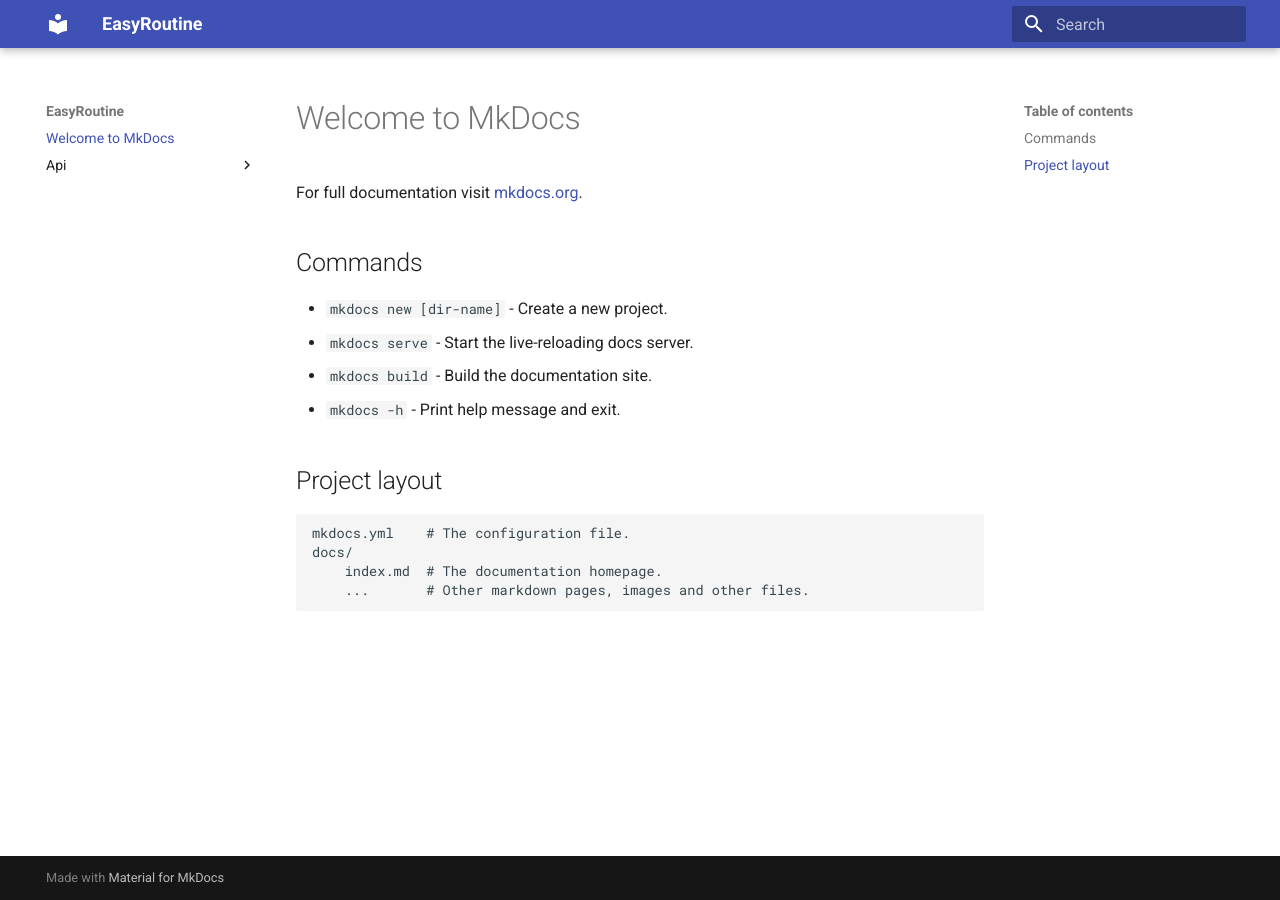
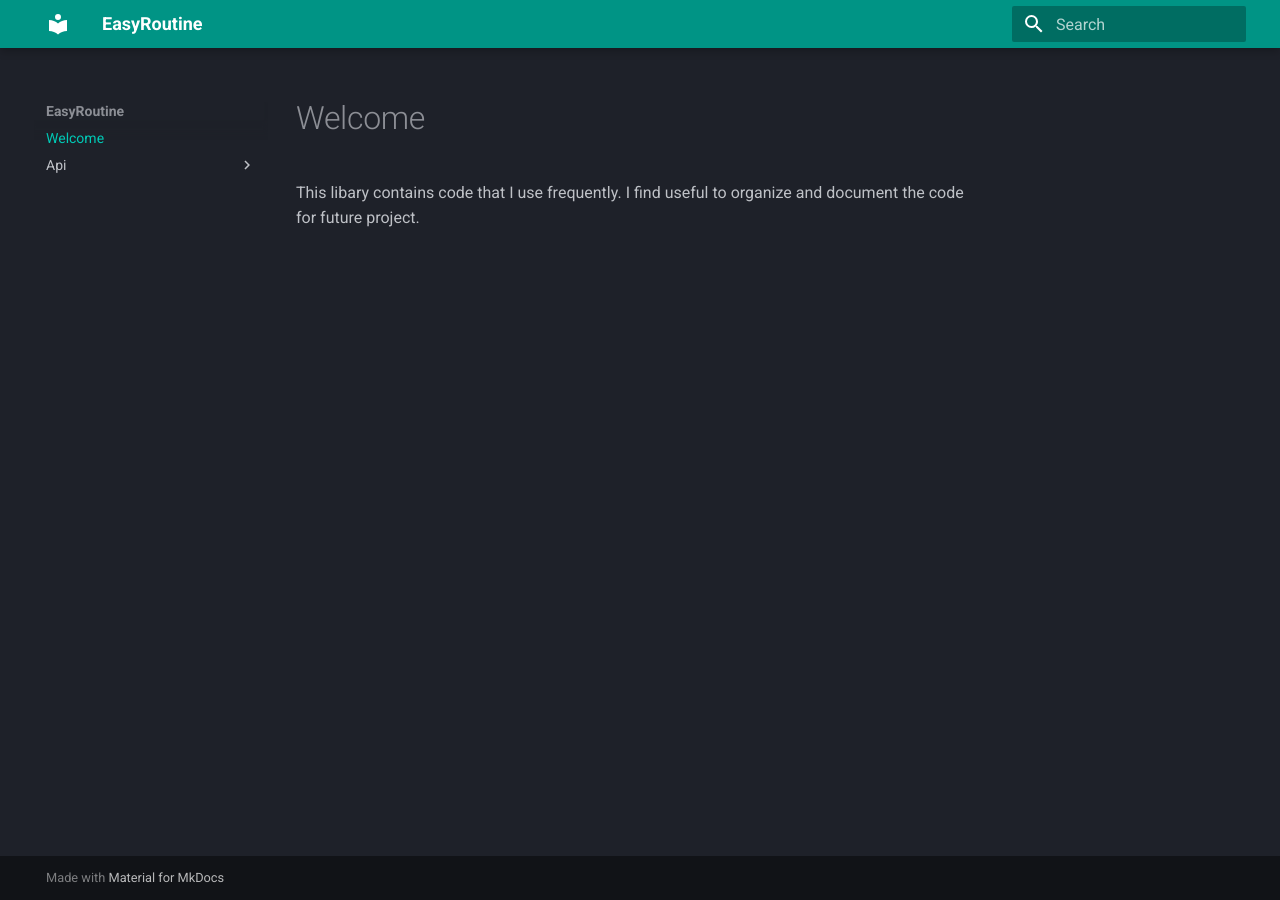
Before and after one commit to francescortu/efficiency, an MkDocs documentation site: the page built from docs/index.md, in a window 1280 px wide. Built offline with MkDocs 1.6.1 and Material for MkDocs 9.7.7, drawn with Linux system fonts in a browser that asks for light colours.

Commit message:
update doc

```diff
--- a/docs/index.md
+++ b/docs/index.md
@@ -1,17 +1,2 @@
-# Welcome to MkDocs
-
-For full documentation visit [mkdocs.org](https://www.mkdocs.org).
-
-## Commands
-
-* `mkdocs new [dir-name]` - Create a new project.
-* `mkdocs serve` - Start the live-reloading docs server.
-* `mkdocs build` - Build the documentation site.
-* `mkdocs -h` - Print help message and exit.
-
-## Project layout
-
-    mkdocs.yml    # The configuration file.
-    docs/
-        index.md  # The documentation homepage.
-        ...       # Other markdown pages, images and other files.
+# Welcome
+This libary contains code that I use frequently. I find useful to organize and document the code for future project.
--- a/mkdocs.yml
+++ b/mkdocs.yml
@@ -2,6 +2,12 @@ site_name: EasyRoutine
 site_url: https://easyroutine.github.io
 theme:
   name: material
+  palette:
+    scheme: slate
+    primary: teal
+    accent: teal
+        # Palette toggle for light mode
+
 plugins:
   - search
   - mkdocstrings:
```
Also changed, not shown: docs/api/interpretability/index.md (+14 -1 lines).
